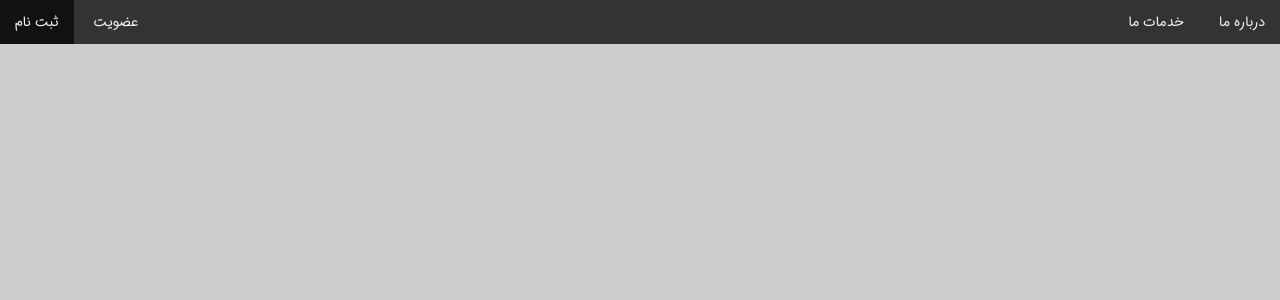
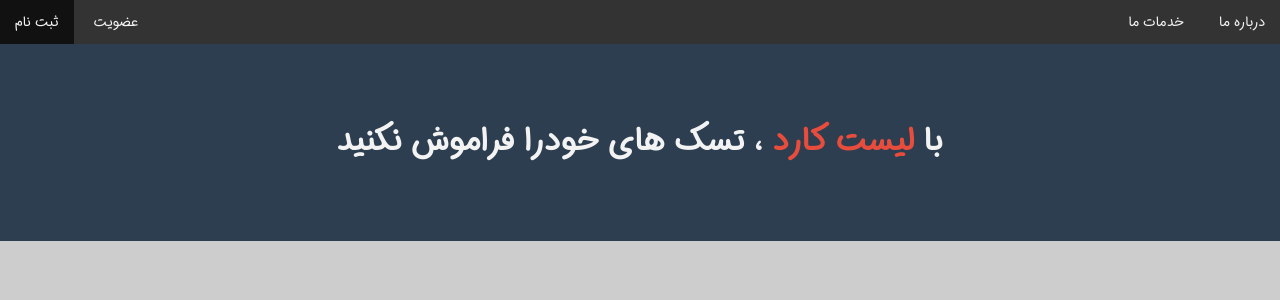
Before and after one commit to sasherafat-zz/it-1, a PHP site: page / in a window 1280 px wide. Shown: the top 300 px of the page. Run offline with PHP 8.4, Linux system fonts and the light colour scheme; some libraries are stand-ins or nearby versions.

Commit message:
Header Done.

```diff
--- a/css/style.css
+++ b/css/style.css
@@ -687,3 +687,15 @@ html {
 .navbar .nav_left {
   float: left;
 }
+
+/* Header */
+header {
+  padding: 65px 0;
+  text-align: center;
+  background: #2c3e50;
+  color: #f3f3f3;
+}
+header a {
+  color: #e74c3c;
+  font-weight: bold !important;
+}
--- a/index.html
+++ b/index.html
@@ -21,6 +21,10 @@
     </ul>
 </div>
 
+<header>
+    <h1>با <a href="#">لیست کارد</a> ، تسک های خودرا فراموش نکنید</h1>
+</header>
+
 <script src='http://cdnjs.cloudflare.com/ajax/libs/jquery/2.1.3/jquery.min.js'></script>
 <script  src="js/index.js"></script>
 
```
